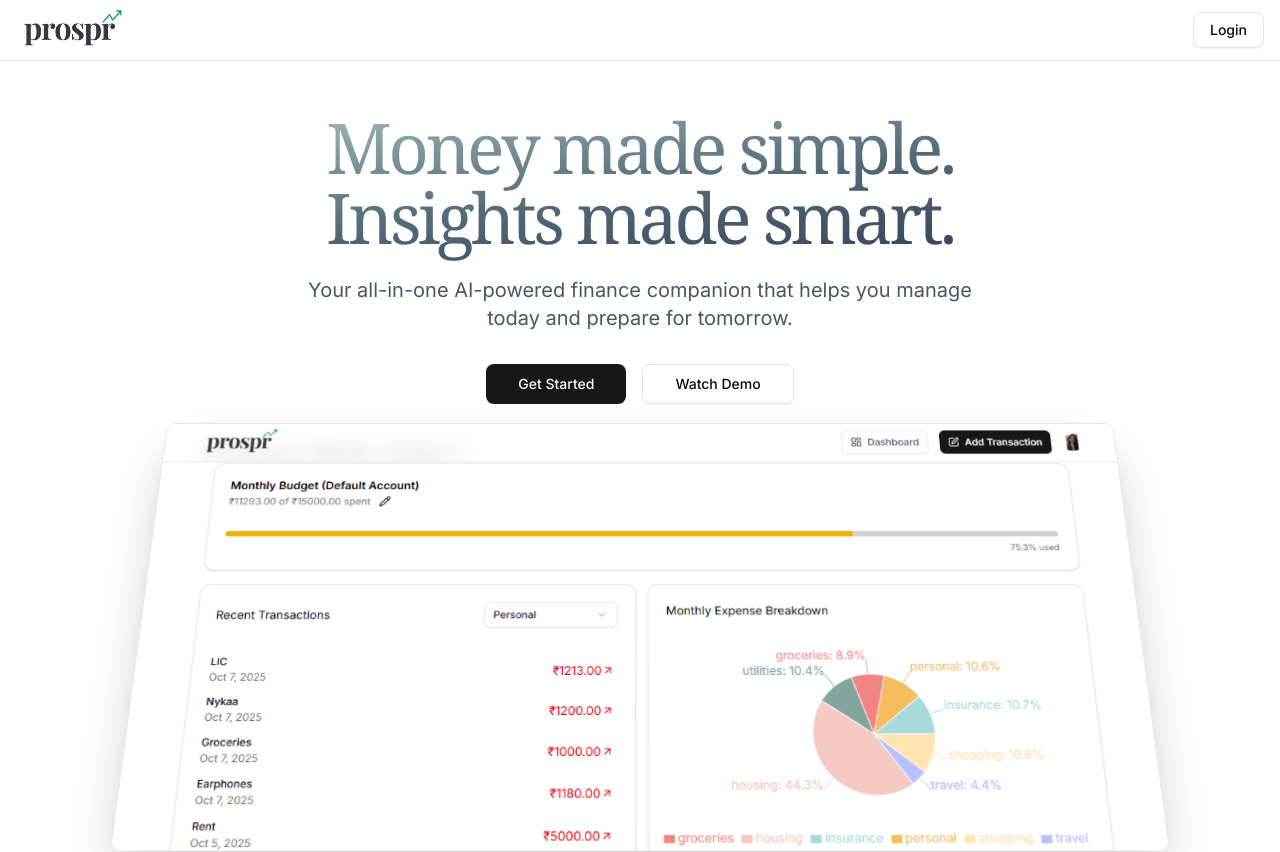
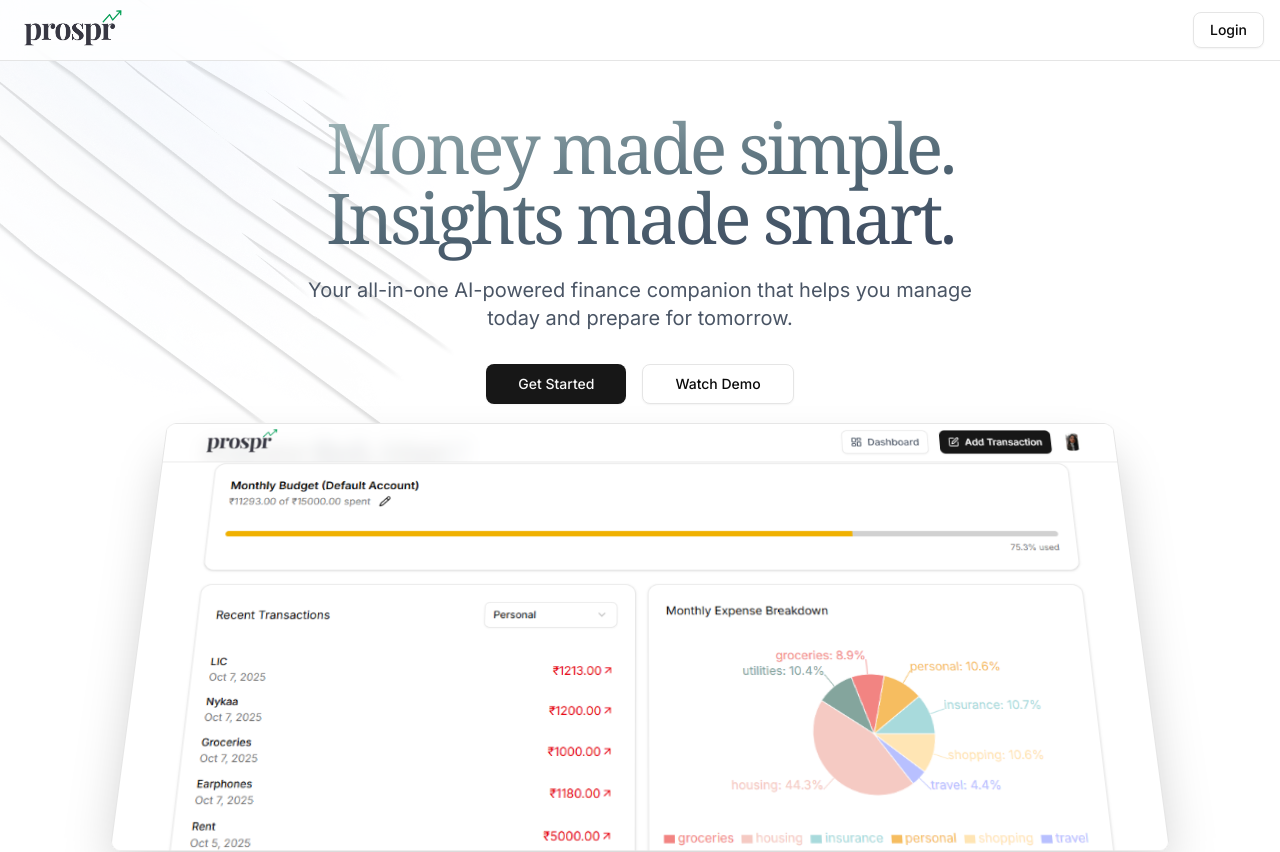
Before and after one commit to ishani-k/Prospr, a Next.js app: page / in a window 1280 px wide. Shown: the top 852 px of the page. Built offline with nearby package versions, Linux system fonts and the light colour scheme; no server answers.

Commit message:
landing page update

```diff
--- a/components/hero.jsx
+++ b/components/hero.jsx
@@ -39,10 +39,10 @@ const HeroSection = () => {
       {/*<div className="absolute inset-0 bg-cover bg-center bg-fixed opacity-50 ">
         <img src="/Group 1707482950.png" alt="" />
       </div>*/}
-      {/*<div
-        className="absolute inset-0 bg-fixed bg-no-repeat opacity-50 -z-10"
+      <div
+        className="absolute inset-0 bg-no-repeat opacity-50 -z-10"
         style={{ backgroundImage: "url('/Group 1707482950.png')" }}
-      ></div>*/}
+      ></div>
 
       <div className="relative z-10 container mx-auto text-center ">
         <h1 className="text-5xl md:text-8xl lg:text-[70px] tracking-tighter pb-6 bg-gradient-to-br from-[#bbd2cf] via-[#536976] to-[#292e49] text-transparent bg-clip-text">
```
